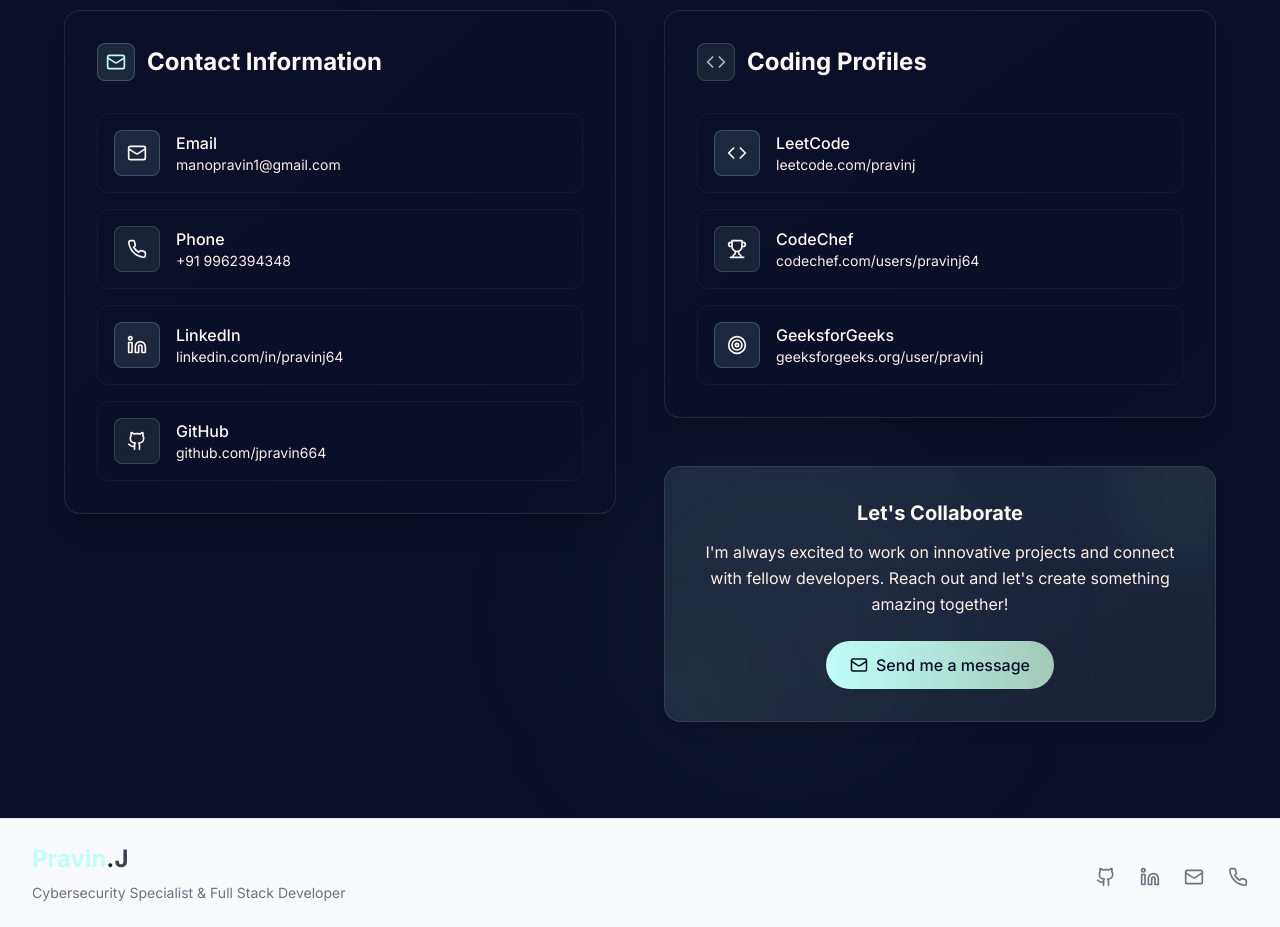
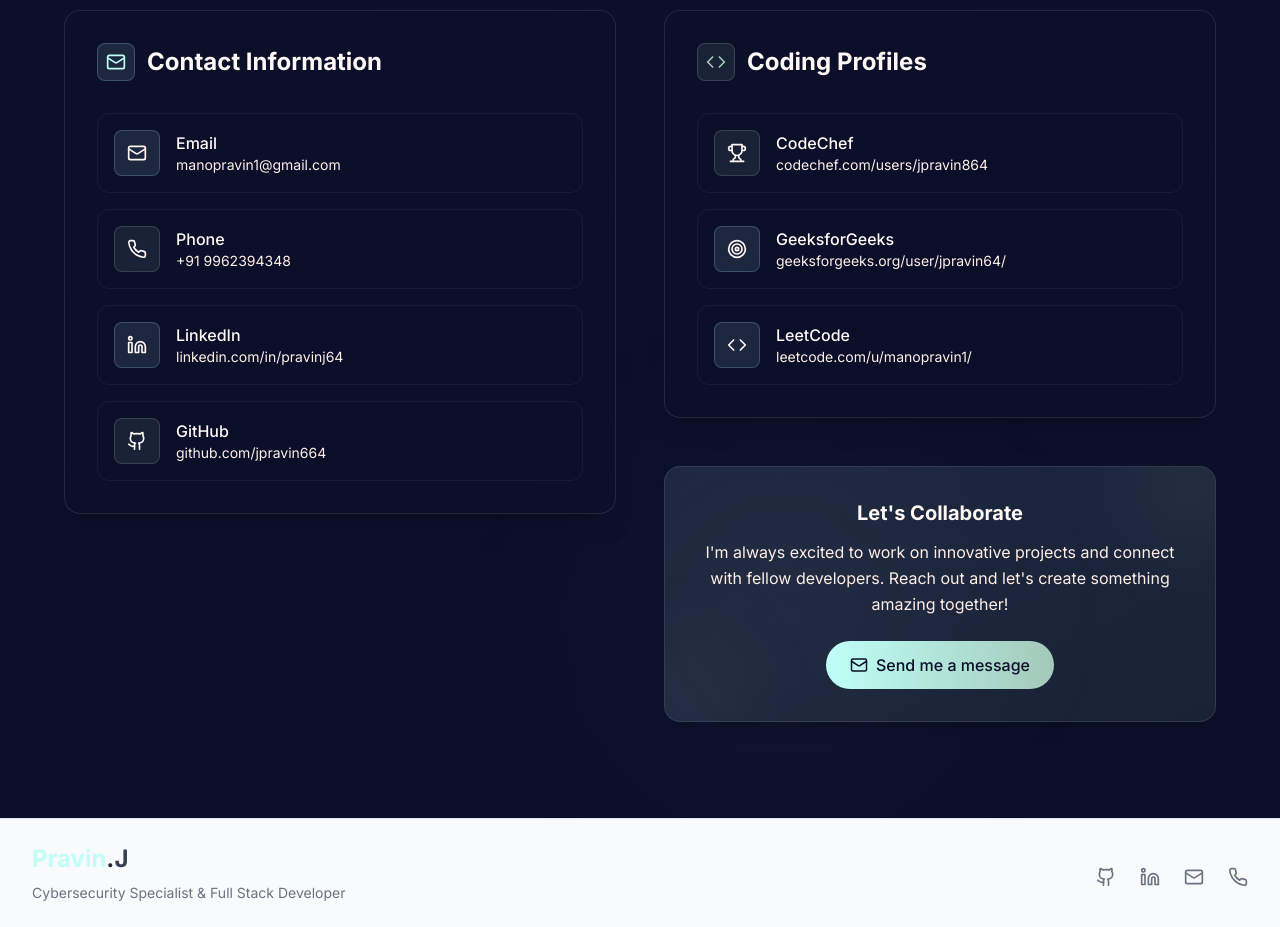
Before and after one commit to jpravin664/Pravin-Portfolio-Website, a React (Vite) app: page / in a window 1280 px wide. Shown: the part 5540-6467 px from the top of the page. Built offline with nearby package versions, Linux system fonts and the light colour scheme.

Commit message:
Updated coding profiles in Contact section with correct links and values

```diff
--- a/src/sections/Contact.tsx
+++ b/src/sections/Contact.tsx
@@ -36,24 +36,24 @@
 
   const codingProfiles = [
     {
+      icon: <Trophy size={20} />,
+      label: "CodeChef",
+      value: "codechef.com/users/jpravin864",
+      href: "https://www.codechef.com/users/jpravin864",
+      color: "accent"
+    },
+     {
+      icon: <Target size={20} />,
+      label: "GeeksforGeeks",
+      value: "geeksforgeeks.org/user/jpravin64/",
+      href: "https://www.geeksforgeeks.org/user/jpravin64/",
+      color: "primary"
+    },
+     {
       icon: <Code size={20} />,
       label: "LeetCode",
-      value: "leetcode.com/pravinj",
-      href: "https://leetcode.com/pravinj",
-      color: "primary"
-    },
-    {
-      icon: <Trophy size={20} />,
-      label: "CodeChef",
-      value: "codechef.com/users/pravinj64",
-      href: "https://www.codechef.com/users/pravinj64",
-      color: "accent"
-    },
-    {
-      icon: <Target size={20} />,
-      label: "GeeksforGeeks",
-      value: "geeksforgeeks.org/user/pravinj",
-      href: "https://auth.geeksforgeeks.org/user/pravinj",
+      value: "leetcode.com/u/manopravin1/",
+      href: "https://leetcode.com/u/manopravin1/",
       color: "primary"
     }
   ];
```
